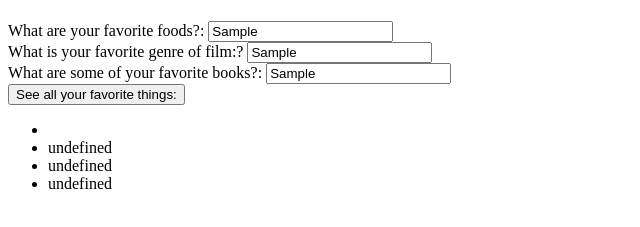
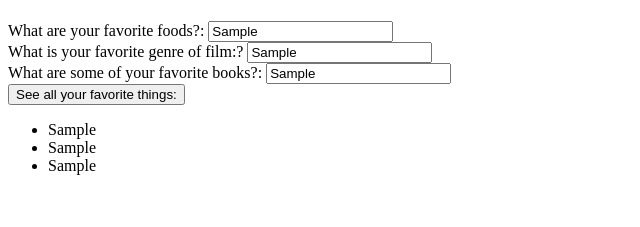
Before and after one commit to H-Len/favorite-things-array, a plain HTML site: page index.html in a window 1280 px wide. Both pictures are taken after typing "Sample", "Sample", "Sample" into the empty fields and a click on the button "See all your favorite things:". Shown: the part 59-286 px from the top of the page, without its empty margins (0-640 px from the left). Drawn offline with Linux system fonts and the light colour scheme.

Commit message:
add functionality to my favorite things webpage. Issues had been: wrong element tag; unnecessary&undeclared .show variable; excessive li in html

```diff
--- a/index.html
+++ b/index.html
@@ -26,8 +26,6 @@
       <button type="submit" class="btn">See all your favorite things:</button>
     </form>
     <ul class="favoriteList">
-      <li >
-      </li>
     </ul>
   </div>
 </body>
--- a/js/scripts.js
+++ b/js/scripts.js
@@ -55,17 +55,14 @@
 
 $(document).ready(function() {
   $(".form").submit(function(event){
+    event.preventDefault();
     var favorites = ["add1", "add2", "add3"];
     favorites.forEach(function(favorite) {
-      var userInput = $("input" + favorites).val();
-
-      console.log("try one");
-      $("." + favorite).text(userInput);
+      var userInput = $("input#" + favorite).val();
+      $("#" + favorite).text(userInput);
       $(".favoriteList").append("<li>"+ userInput +"</li>");
-      $("#favoritesInput").show();
-      console.log("woohoo");
+      // $("#favoritesInput").show();
       console.log(".favoriteList");
-      event.preventDefault();
     });
 
 
```
